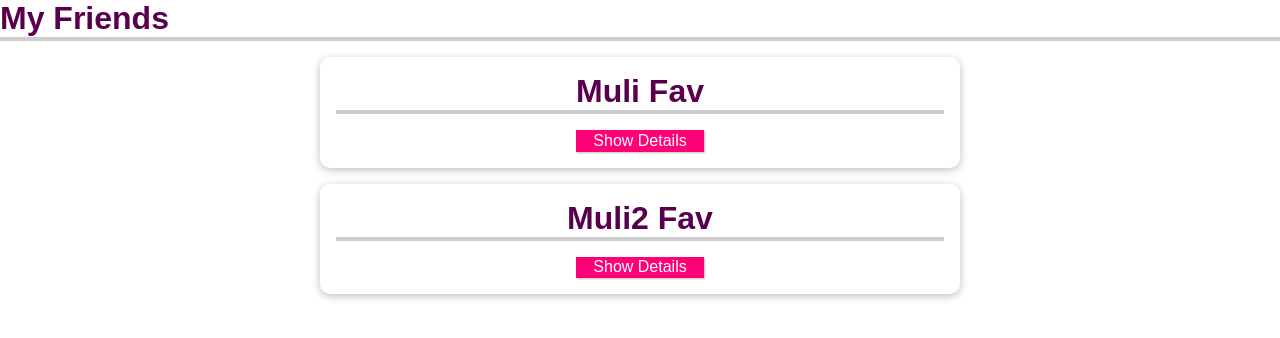
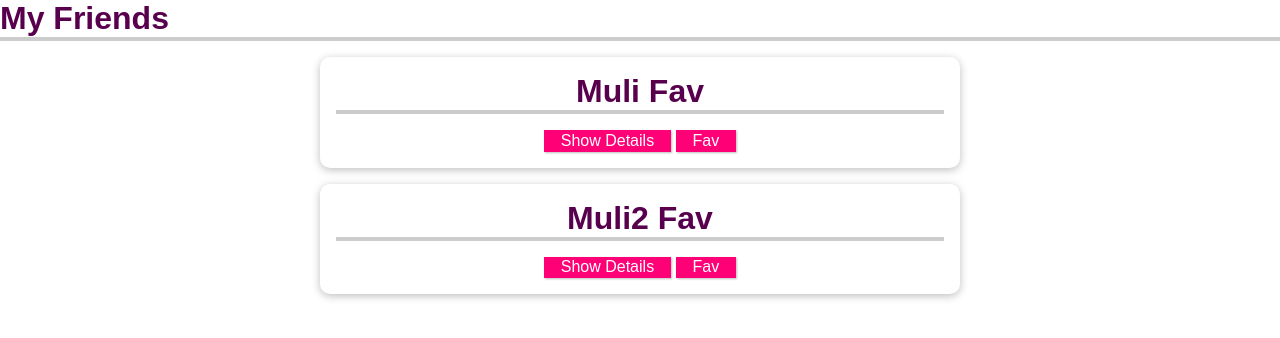
Before and after one commit to Collince-Okeyo/Vue, a Vue app: page / in a window 1280 px wide. Shown: the top 338 px of the page. Built offline with nearby package versions, Linux system fonts and the light colour scheme.

Commit message:
provides

```diff
--- a/src/App.vue
+++ b/src/App.vue
@@ -5,7 +5,7 @@
       <friend-content
           v-for="friend in friends" :key="friend.id"
           :email="friend.email" :is-fav="true" :name="friend.name" :phone="friend.phone"
-          @toggle-fav="emitsFromProp"
+          @favorite="toogle"
       ></friend-content>
     </ul>
   </section>
@@ -30,8 +30,9 @@ export default {
 
   },
   methods:{
-    emitsFromProp(){
-      alert('Hello')
+    toogle(id){
+      console.log('ERic')
+      alert(`Hello ${id}`)
     }
   }
 };
--- a/src/components/FriendsContact.vue
+++ b/src/components/FriendsContact.vue
@@ -1,8 +1,8 @@
 <template>
   <section>
     <li>
-      <h2>{{ name }} {{ isFav === true ? 'Fav' : 'Not fav' }}</h2>
-      <button @click="showdetails">Show Details</button>
+      <h2>{{ name }} {{ fav === true ? 'Fav' : 'Not fav' }}</h2>
+      <button @click="showdetails">Show Details</button> <button @click="toogleFav">Fav</button>
       <ul v-if="detailsAreAvailable">
         <li><strong>Phone</strong>{{ phone }}</li>
         <li><strong>Email</strong>{{ email }}</li>
@@ -46,7 +46,9 @@ export default {
       this.detailsAreAvailable = !this.detailsAreAvailable;
     },
     toogleFav(){
-      this.$emit('toogle-fav')
+      this.$emit('favorite',this.phone)
+      console.log('Muli')
+      //this.fav = !this.fav;
     }
   },
 };
```
